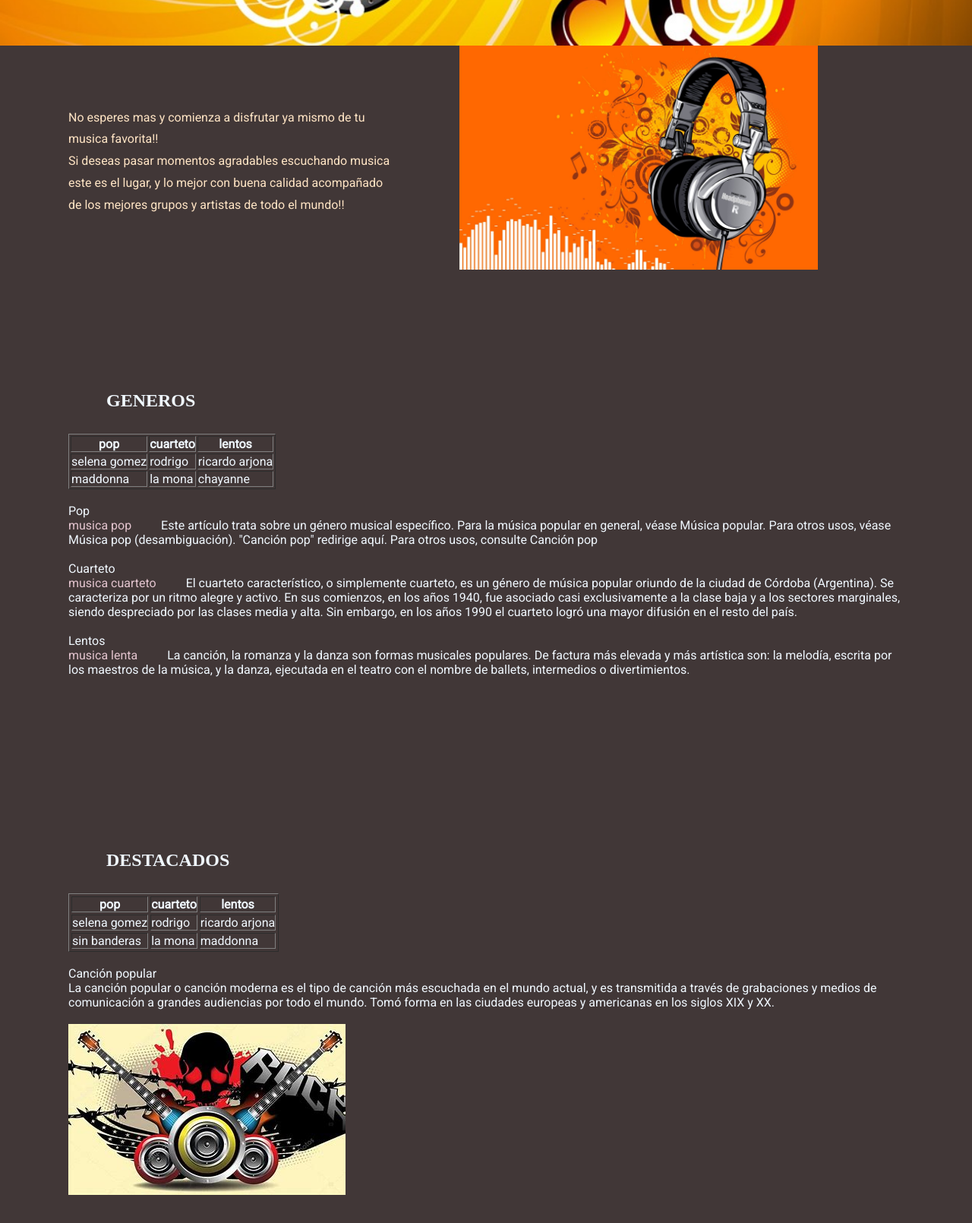
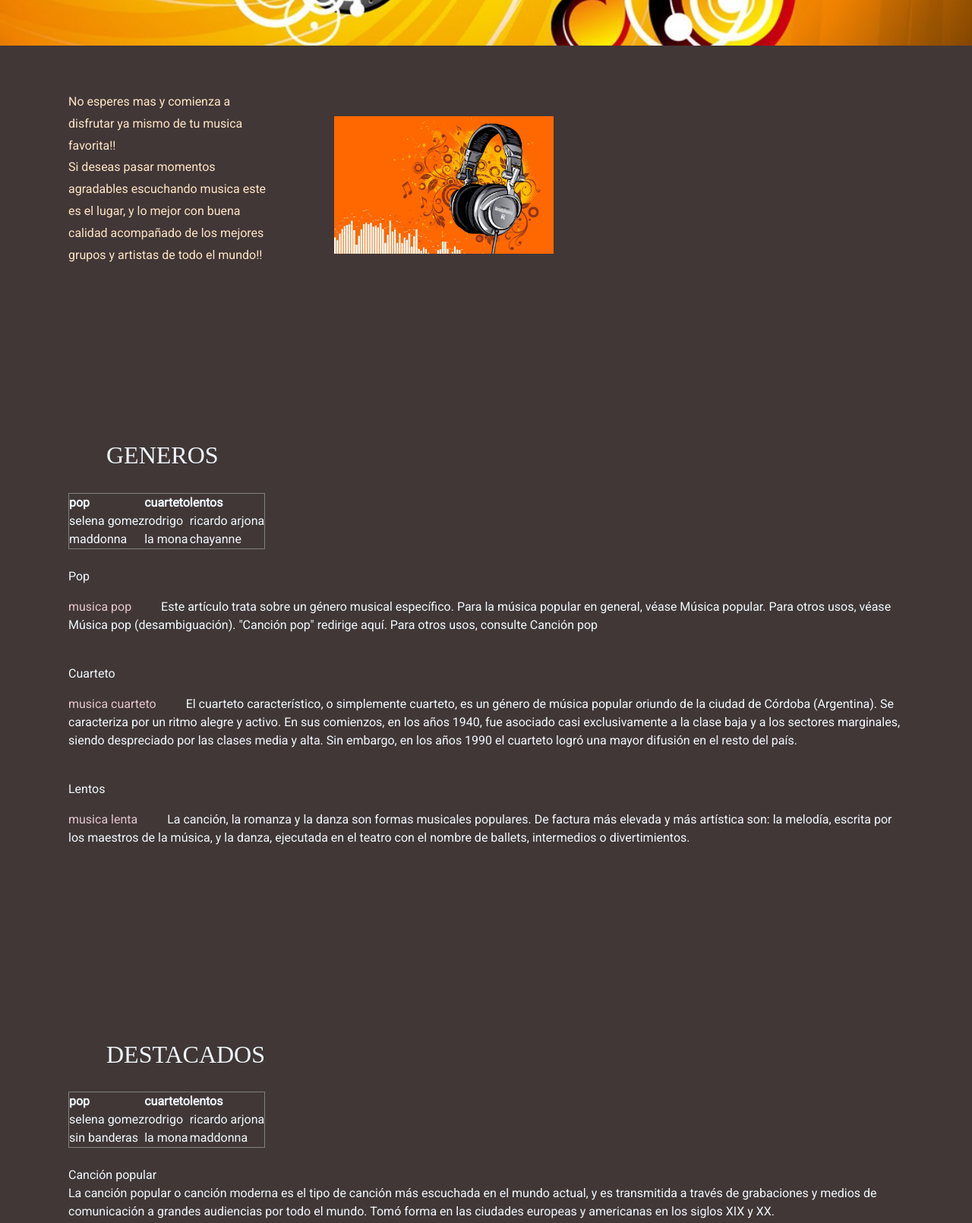
Before and after one commit to ayerebeca95/Musilandia, a plain HTML site: page index.html in a window 1280 px wide. Shown: the part 740-2350 px from the top of the page at 76% size. Drawn offline with nearby package versions, Linux system fonts and the light colour scheme.

Commit message:
Quise cambiar un detalle en index

```diff
--- a/index.html
+++ b/index.html
@@ -16,8 +16,12 @@
     <link href="https://fonts.googleapis.com/css2?family=Roboto:ital,wght@0,300;0,400;1,100;1,300;1,400&display=swap"
         rel="stylesheet">
 
-    <!-- Mi CSS -->
+    <!-- CSS BOOTSTRAP-->
+    <link href="https://cdn.jsdelivr.net/npm/bootstrap@5.1.3/dist/css/bootstrap.min.css" rel="stylesheet">
+
+    <!-- MI CSS -->
     <link rel="stylesheet" href="./css/estilos.css">
+
 </head>
 
 <body>
@@ -43,7 +47,7 @@
 
     </header>
     <section class="hero"></section>
-
+    <div class="col-12 col-sm-6 col-md-8">
         <section id="biografia" class="biografia">
             <!-- IMAGEN GRANDE PRINCIPAL -->
             <!-- <img src="./imagenes/1024_768_20100923121339569285.jpg" alt="imagen musica" width="100%" height="50%"> -->
@@ -63,7 +67,7 @@
 
         </section>
 
-
+    </div>
     <br>
     <section id="generos" class="secciones">
         <h2>GENEROS</h2>
@@ -189,11 +193,11 @@
             <nav class="footerMenu">
                 <!-- LISTA DESORDENADA -->
                 <ul>
-                    <li ><a href="./index.html">inicio</a></li>
+                    <li><a href="./index.html">inicio</a></li>
                     <li> <a href="./generos.html">generos</a></li>
-                    <li ><a href="./destacados.html">destacados</a></li>
-                    <li ><a href="./masrecientes.html">mas recientes</a></li>
-                    <li ><a href="./contactanos.html">contactanos</a></li>
+                    <li><a href="./destacados.html">destacados</a></li>
+                    <li><a href="./masrecientes.html">mas recientes</a></li>
+                    <li><a href="./contactanos.html">contactanos</a></li>
                 </ul>
             </nav>
             <form action="">
@@ -220,6 +224,10 @@
         </div>
     </footer>
 
+
+    <script src="https://cdn.jsdelivr.net/npm/bootstrap@5.1.3/dist/js/bootstrap.bundle.min.js"
+        integrity="sha384-ka7Sk0Gln4gmtz2MlQnikT1wXgYsOg+OMhuP+IlRH9sENBO0LRn5q+8nbTov4+1p"
+        crossorigin="anonymous"></script>
 </body>
 
 </html>
```
Lines whose indentation alone changed are shown as unchanged.
